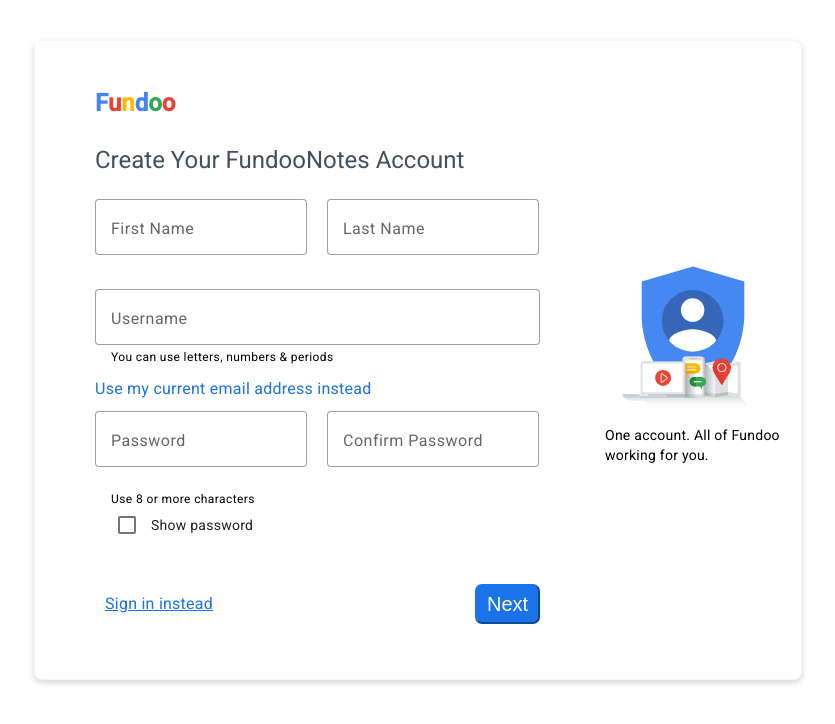
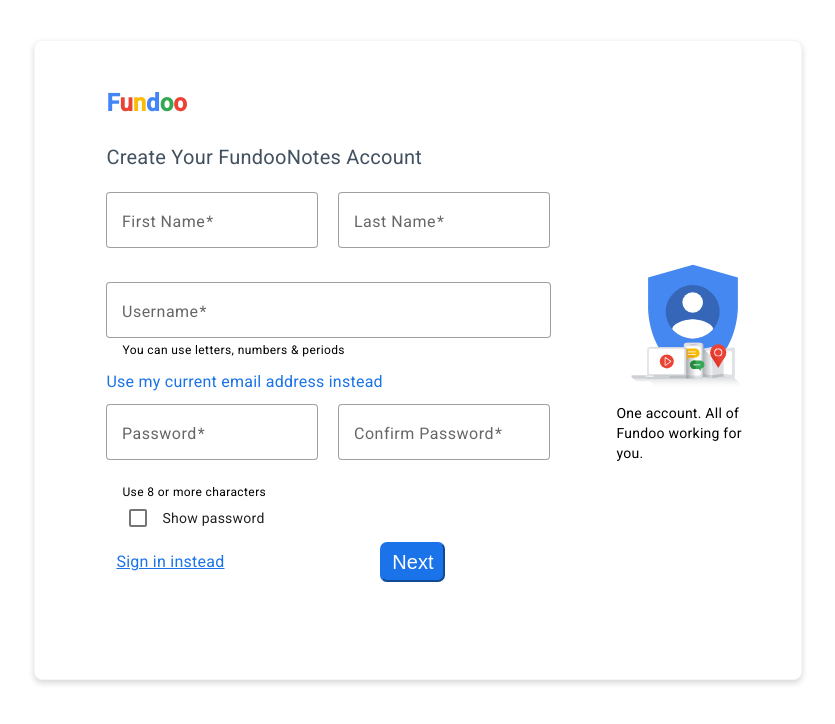
Before and after one commit to Srikanthnaid/FundooNotes, an Angular app: page / in a window 1280 px wide. Shown: the top 724 px of the page, without its empty margins (222-1057 px from the left). Built offline with nearby package versions, Linux system fonts and the light colour scheme.

Commit message:
ADDED: Form validation added to ensure the valid details

```diff
--- a/src/app/app.module.ts
+++ b/src/app/app.module.ts
@@ -13,7 +13,7 @@
 import { RegistrationComponent } from './components/registration/registration.component';
 import { LoginComponent } from './components/login/login.component';
 import { ForgotPasswordComponent } from './components/forgot-password/forgot-password.component';
-
+import { ReactiveFormsModule } from '@angular/forms';
 
 @NgModule({
   declarations: [
@@ -29,7 +29,8 @@
     BrowserAnimationsModule,
     MatFormFieldModule,
     MatInputModule,
-    MatCheckboxModule
+    MatCheckboxModule,
+    ReactiveFormsModule
 
   ],
   providers: [],
--- a/src/app/components/forgot-password/forgot-password.component.html
+++ b/src/app/components/forgot-password/forgot-password.component.html
@@ -1,6 +1,6 @@
 <div class="group-form">
     <div class="form-content">
-
+        <form [formGroup]="forgotpasswordForm">
             <div class="form">
                 <div class="form-head1">
                     <span class="a" style="color: rgb(66, 133, 244)">F</span>
@@ -17,7 +17,8 @@
                     <p>
                         <mat-form-field class="form-cd-rm" appearance="outline">
                             <mat-label>Email</mat-label>
-                        <input matInput placeholder="Email">
+                            <input matInput placeholder="Email" formControlName="emailId">
+                            <mat-error>Email-Id required</mat-error>
                         </mat-form-field>
                     </p>
                 </div>
@@ -25,5 +26,6 @@
                     <button mat-raised-button>Next</button>
                 </div>
             </div>
+        </form>
     </div>
 </div>
--- a/src/app/components/forgot-password/forgot-password.component.scss
+++ b/src/app/components/forgot-password/forgot-password.component.scss
@@ -63,7 +63,7 @@
 .btn {
     display: flex;
     justify-content: space-between;
-    margin-top: 0px;
+    margin-top: 40px;
     padding-left: 330PX;
 
     button {
--- a/src/app/components/forgot-password/forgot-password.component.ts
+++ b/src/app/components/forgot-password/forgot-password.component.ts
@@ -1,10 +1,28 @@
-import { Component } from '@angular/core';
+import { Component, OnInit } from '@angular/core';
+import { FormBuilder, FormGroup, Validators } from '@angular/forms';
+
 
 @Component({
   selector: 'app-forgot-password',
   templateUrl: './forgot-password.component.html',
   styleUrls: ['./forgot-password.component.scss']
 })
-export class ForgotPasswordComponent {
+export class ForgotPasswordComponent implements OnInit {
+  forgotpasswordForm!: FormGroup;
+  submitted = false;
 
+  constructor(private formBuilder:FormBuilder){}
+
+  ngOnInit(): void {
+      this.forgotpasswordForm = this.formBuilder.group({
+        emailId:['',[Validators.required,Validators.email]]
+      });
+  }
+  onSubmit(){
+    this.submitted = true;
+
+    if(this.forgotpasswordForm.invalid){
+      return;
+    }
+  }
 }
--- a/src/app/components/login/login.component.html
+++ b/src/app/components/login/login.component.html
@@ -1,6 +1,6 @@
 <div class="group-form">
     <div class="form-content">
-
+        <form [formGroup]="loginForm" (ngSubmit)="onSubmit()">
             <div class="form">
                 <div class="form-head1">
                     <span class="a" style="color: rgb(66, 133, 244)">F</span>
@@ -17,13 +17,15 @@
                     <p>
                         <mat-form-field class="form-cd-rm" appearance="outline">
                             <mat-label>Email</mat-label>
-                        <input matInput placeholder="Email">
+                            <input matInput placeholder="Email" formControlName="username">
+                            <mat-error>Enter Email Id</mat-error>
                         </mat-form-field>
                     </p>
                     <p>
                         <mat-form-field class="form-cd-rm" appearance="outline">
                             <mat-label>Password</mat-label>
-                        <input matInput placeholder="Password">
+                            <input matInput placeholder="Password" formControlName="password">
+                            <mat-error>Enter Password</mat-error>
                         </mat-form-field>
                     </p>
                 </div>
@@ -43,5 +45,6 @@
                 </div>
 
             </div>
+        </form>
     </div>
 </div>
--- a/src/app/components/login/login.component.ts
+++ b/src/app/components/login/login.component.ts
@@ -1,10 +1,30 @@
-import { Component } from '@angular/core';
+import { Component,OnInit } from '@angular/core';
+import { FormBuilder, FormGroup, Validators } from '@angular/forms';
 
 @Component({
   selector: 'app-login',
   templateUrl: './login.component.html',
   styleUrls: ['./login.component.scss']
 })
-export class LoginComponent {
+export class LoginComponent implements OnInit{
+  loginForm!:FormGroup;
+  submitted = false;
 
+  constructor(private formBuilder:FormBuilder){}
+
+
+  ngOnInit(): void {
+      this.loginForm = this.formBuilder.group({
+        username:['',[Validators.required,Validators.email]],
+        password:['',[Validators.required,Validators.min(6)]]
+      });
+  }
+
+  onSubmit(){
+    this.submitted = true;
+
+    if(this.loginForm.invalid){
+      return;
+    }
+  }
 }
--- a/src/app/components/registration/registration.component.html
+++ b/src/app/components/registration/registration.component.html
@@ -1,6 +1,6 @@
 <div class="main-form">
   <div class="form-content">
-
+    <form [formGroup]="registrationForm" (ngSubmit)="onSubmit()">
       <div class="left-form">
         <div class="form-head1">
           <span class="a" style="color: rgb(66, 133, 244)">F</span>
@@ -15,13 +15,15 @@
           <p>
             <mat-form-field class="name-form" appearance="outline">
               <mat-label>First Name</mat-label>
-            <input matInput placeholder="First Name">
+              <input matInput placeholder="First Name" formControlName="firstname">
+              <mat-error >Enter First Name</mat-error>
             </mat-form-field>
           </p>
           <p>
             <mat-form-field appearance="outline">
               <mat-label>Last Name</mat-label>
-            <input matInput placeholder="Last Name">
+              <input matInput placeholder="Last Name" formControlName="lastname">
+              <mat-error>Enter Last Name</mat-error>
             </mat-form-field>
           </p>
         </div>
@@ -30,7 +32,8 @@
           <p>
             <mat-form-field class="form-cd-rm1" appearance="outline">
               <mat-label>Username</mat-label>
-            <input matInput placeholder="UserName">
+              <input matInput placeholder="UserName" formControlName="email">
+              <mat-error>Enter Username</mat-error>
               <mat-hint>You can use letters, numbers & periods</mat-hint>
             </mat-form-field>
           </p>
@@ -43,7 +46,8 @@
           <p>
             <mat-form-field class="form-cd-rm" appearance="outline">
               <mat-label>Password</mat-label>
-            <input matInput placeholder="Password">
+              <input matInput placeholder="Password" formControlName="password">
+              <mat-error>Enter Password</mat-error>
               <mat-hint>
                 <p>Use 8 or more characters
               </mat-hint>
@@ -52,7 +56,8 @@
           <p>
             <mat-form-field appearance="outline">
               <mat-label>Confirm Password</mat-label>
-            <input matInput placeholder="Confirm Password">
+              <input matInput placeholder="Confirm Password" formControlName="confirmPassword">
+              <mat-error>Enter Confirm Password</mat-error>
             </mat-form-field>
           </p>
         </div>
@@ -64,7 +69,7 @@
         </div>
 
       </div>
-
+    </form>
     <div class="image-form">
       <img src="../../../assets/registration.svg">
       <p>One account. All of Fundoo working for you.</p>
--- a/src/app/components/registration/registration.component.scss
+++ b/src/app/components/registration/registration.component.scss
@@ -27,8 +27,8 @@
 }
 
 .form-head {
-    font: normal normal normal 24px/37px Roboto;
-    letter-spacing: 0px;
+    font: normal normal 20px/30px Roboto;
+    letter-spacing: px;
     color: #42515f;
     text-align: left;
     text-transform: capitalize;
@@ -66,7 +66,7 @@
     text-align: left;
 }
 .image-form{
-    width: 40%;
+    width: 20%;
     padding-left: 5px;
     padding-right: 20px;
 }
@@ -76,7 +76,7 @@
   .btn{
     display: flex;
     justify-content: space-between;
-    margin-top: 35px;
+    margin-top: 0px;
     a{
         color: #1a73e8;
         font-size: 16px;
--- a/src/app/components/registration/registration.component.ts
+++ b/src/app/components/registration/registration.component.ts
@@ -1,10 +1,28 @@
-import { Component } from '@angular/core';
+import { Component,  } from '@angular/core';
+import {  FormControl, FormGroup, Validators } from '@angular/forms';
+
+
 
 @Component({
   selector: 'app-registration',
   templateUrl: './registration.component.html',
   styleUrls: ['./registration.component.scss']
 })
-export class RegistrationComponent {
+export class RegistrationComponent  {
+  registrationForm = new FormGroup({
+    firstname:new FormControl('',[Validators.required,Validators.minLength(5)]),
+    lastname:new FormControl('',[Validators.required,Validators.minLength(3)]),
+    email:new FormControl('',[Validators.required,Validators.email]),
+    password:new FormControl('',[Validators.required,Validators.pattern('(?=\\D*\\d)(?=[^a-z]*[a-z])(?=[^A-Z]*[A-Z]).{8,30}')]),
+    confirmPassword:new FormControl('',Validators.required)
+  })
 
+  submitted = false;
+  onSubmit(){
+    this.submitted=true;
+
+    if(this.registrationForm.invalid){
+      return;
+    }
+  }
 }
```
Lines whose indentation alone changed are shown as unchanged.
